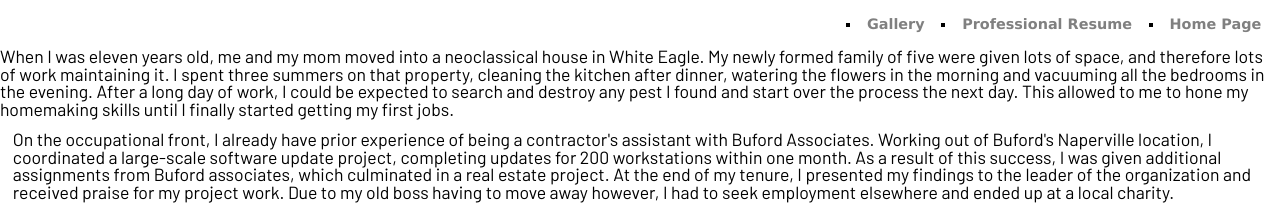
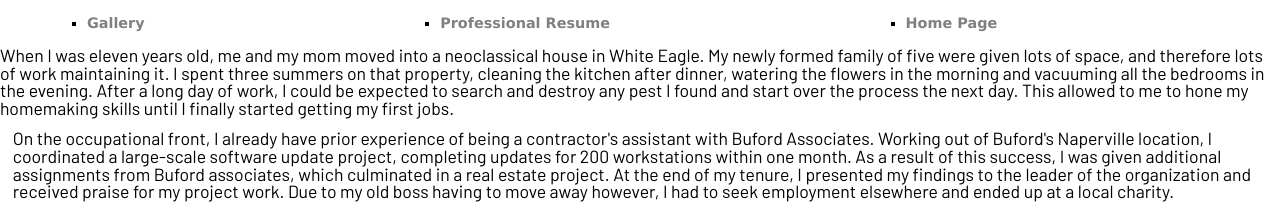
Before and after one commit to Darthseid/ITM_361_Project_Two, a plain HTML site: page index.html in a window 1280 px wide. Shown: the top 208 px of the page. Drawn offline with Linux system fonts and the light colour scheme.

Commit message:
Added a more centered navigation.

```diff
--- a/Style.css
+++ b/Style.css
@@ -112,7 +112,7 @@ li a {
     display: block;
     color: gray;
     text-align: center;
-    padding: 4px 6px;
+    padding: 0.25em 18.75em 0.25em 0em;
     text-decoration: none;
 }
 
```
